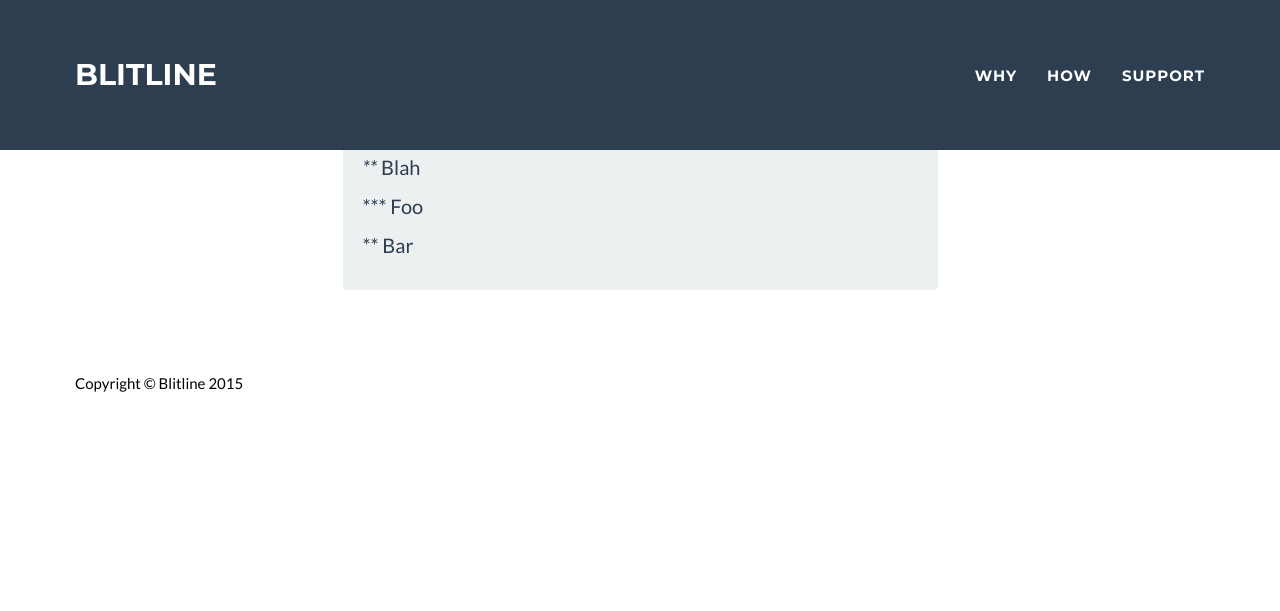
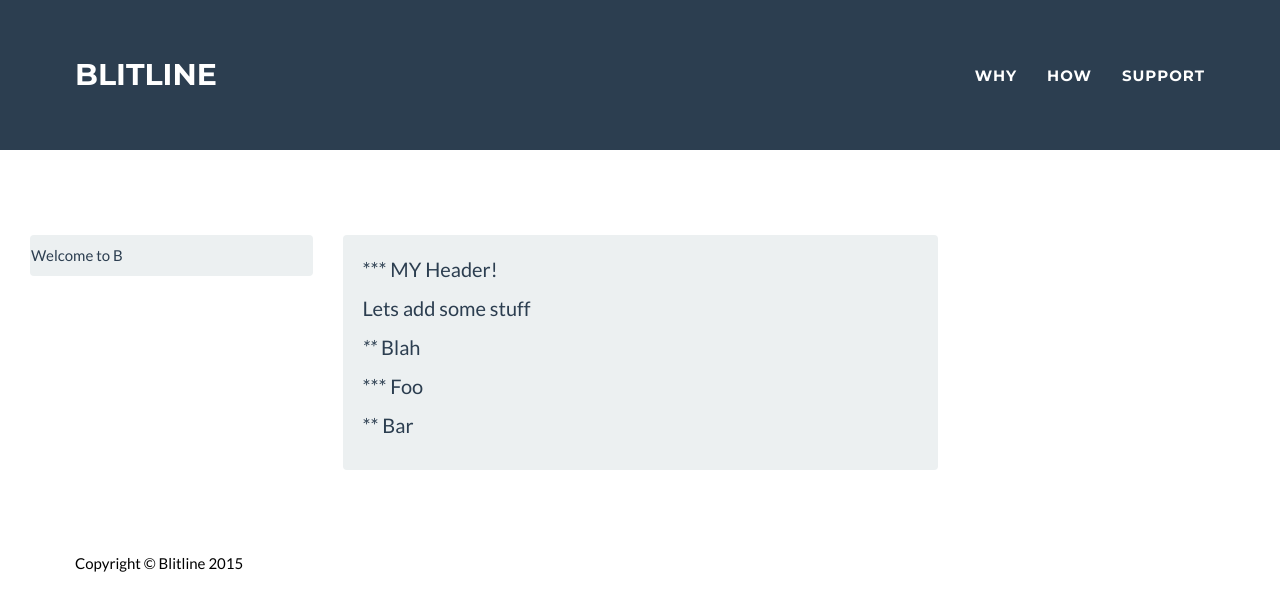
Before and after one commit to blitline-dev/blitline-dev.github.io, a Jekyll site: the page built from articles/test_article.md, in a window 1280 px wide. Shown: the top 611 px of the page. Built offline with Jekyll 4.4.1, drawn with Linux system fonts in a browser that asks for light colours; some web fonts are replaced.

Commit message:
Update article.html

```diff
--- a/_layouts/article.html
+++ b/_layouts/article.html
@@ -70,7 +70,7 @@
         </div>
         <!-- /.container-fluid -->
     </nav>
-    <div class='container-fluid'>
+    <div class='container-fluid' style="margin-top: 180px;">
       <div class='row-fluid'>
        <div class='col-md-3'>
          <div class='well sidebar-nav'>
```
